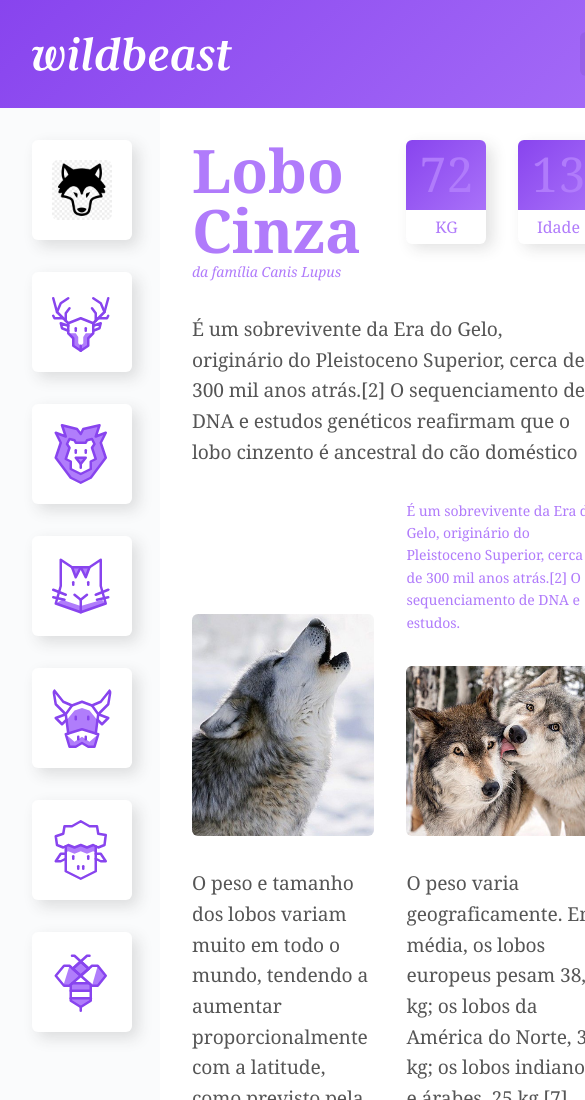
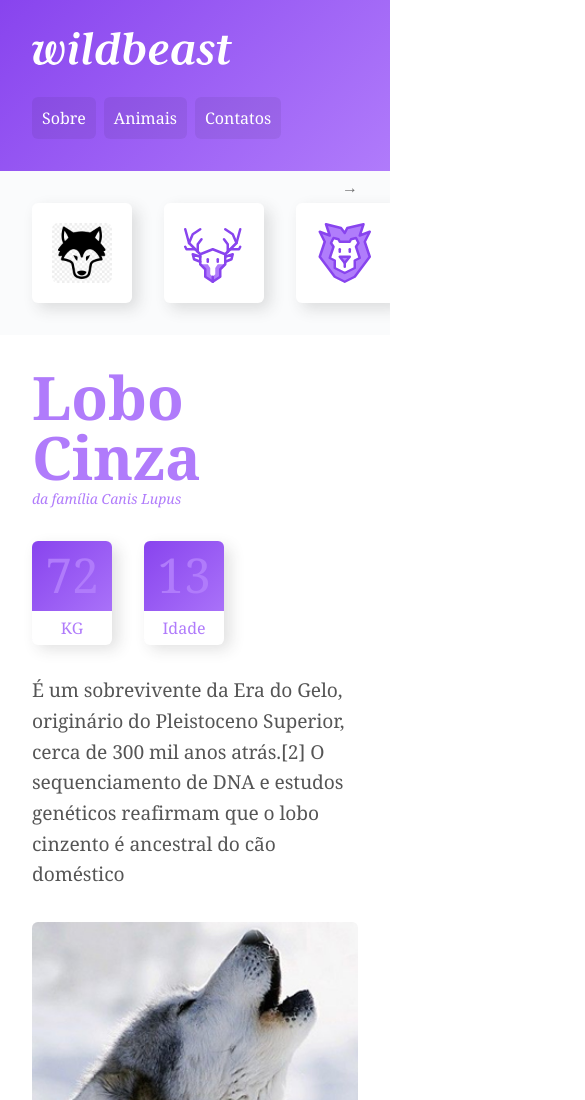
Before and after one commit to EduardoRRMalaquias/Projeto_WildBeast, a plain HTML site: page index.html in a window 390 px wide. Shown: the top 1100 px of the page, 585 px wide, since content can reach past the window. Drawn offline with Linux system fonts and the light colour scheme.

Commit message:
css responsivo

```diff
--- a/css/style.css
+++ b/css/style.css
@@ -33,6 +33,28 @@ img {
     "footer footer footer";
 }
 
+@media (max-width: 960px) {
+  .estrutura {
+    grid-template-areas:
+      "header header  header"
+      "sidenav content content"
+      "sidenav anuncios anuncios"
+      "footer footer footer";
+  }
+}
+
+@media (max-width: 760px) {
+  .estrutura {
+    grid-template-columns: 100%;
+    grid-template-areas:
+      "header"
+      "sidenav"
+      "content"
+      "anuncios"
+      "footer";
+  }
+}
+
 /*header*/
 .header {
   grid-area: header;
@@ -66,6 +88,21 @@ img {
   background: #8844ee;
 }
 
+@media (max-width: 760px) {
+  .header {
+    grid-template-columns: auto;
+    gap: 32px;
+  }
+
+  .header nav menu {
+    gap: 8px;
+  }
+
+  .header nav menu a {
+    font-size: 1rem;
+  }
+}
+
 /*asidenav*/
 
 .sidenav {
@@ -87,6 +124,47 @@ img {
 }
 .sidenav li a:hover {
   background-color: #b07bfb;
+}
+
+
+@keyframes seta{
+    from{
+      right: 32px;
+    }
+    to{
+      right: 24px;
+    }
+}
+
+@media (max-width: 760px) {
+  .sidenav {
+    padding: 32px;
+    overflow-x: auto;
+    -webkit-overflow-scrolling: touch;
+    -ms-overflow-style: -ms-autohiding-scrollbar;
+    position: relative;
+  }
+  .sidenav::after{
+    content: "→";
+    position: absolute;
+    top: 5px;
+    right: 32px;
+    color: #00000090;
+    animation: seta 0.5s ease-in 0s infinite alternate;
+  }
+
+  .sidenav ul {
+    display: flex;
+    gap: 32px;
+  }
+
+  .sidenav ul li {
+    flex: 1 0 60px;
+  }
+
+  .sidenav ul li a {
+    margin: 0;
+  }
 }
 
 /* content*/
@@ -209,6 +287,13 @@ p {
   border-top: 2px solid #b07bfb;
 }
 
+
+@media (max-width: 600px){
+  .content {
+    grid-template-columns: auto;
+  }
+}
+
 /* anuncios*/
 .anuncios {
   grid-area: anuncios;
@@ -217,6 +302,7 @@ p {
   align-content: start;
   padding: 32px;
   gap: 32px;
+  grid-template-columns: repeat(auto-fit, minmax(150px, 1fr));
 }
 
 /* footer */
```
